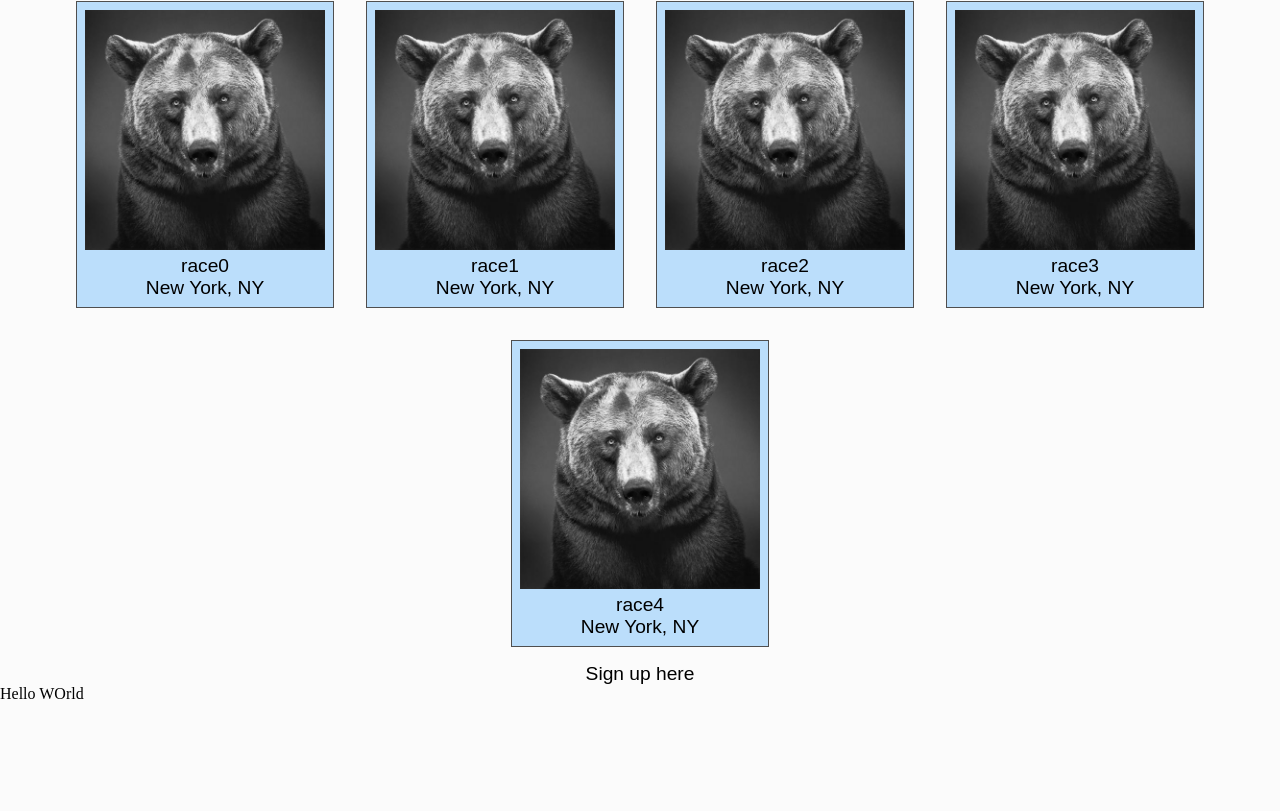
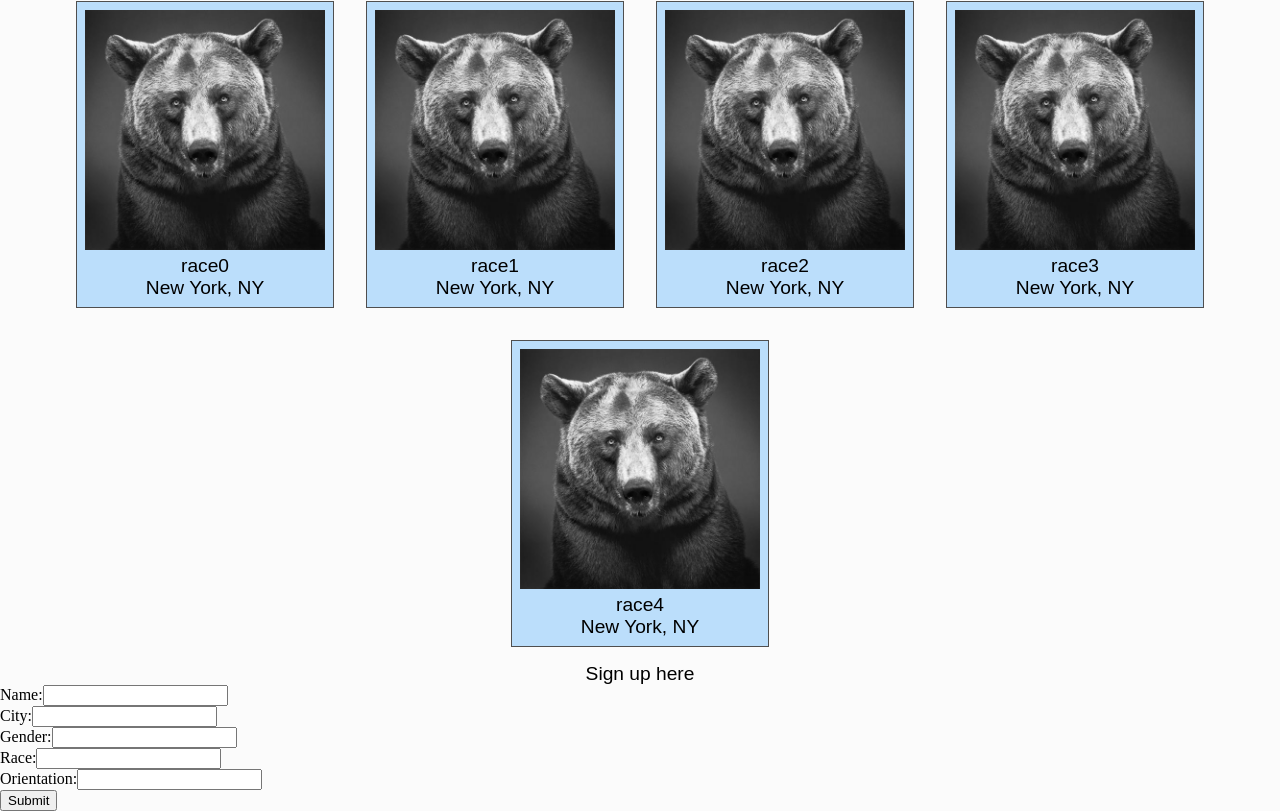
Before and after one commit to jeffersonteng/mosaic, a React app: page / in a window 1280 px wide. Shown: the part 404-1215 px from the top of the page. Before the commit the page ends 1107 px from the top, so only its background shows below. Built offline with nearby package versions, Linux system fonts and the light colour scheme; the HTML template or start-up script is replaced by a standard one.

Commit message:
Send a post request to /users on user creation

```diff
--- a/components/EditForm.js
+++ b/components/EditForm.js
@@ -11,9 +11,35 @@ class EditForm extends React.Component {
     }
 
     render() {
-        console.log('wah');
         return (
-            <div>Hello WOrld</div>
+            <form action="/users" method="POST">
+                <div>
+                    Name:
+                    <input type="text" name="name"/>
+                </div>
+
+                <div>
+                    City:
+                    <input type="text" name="city"/>
+                </div>
+
+                <div>
+                    Gender:
+                    <input type="text" name="gender"/>
+                </div>
+
+                <div>
+                    Race:
+                    <input type="text" name="race"/>
+                </div>
+
+                <div>
+                    Orientation:
+                    <input type="text" name="orientation"/>
+                </div>
+
+                <input type="submit"/>
+            </form>
         );
     }
 }
--- a/index.js
+++ b/index.js
@@ -1,8 +1,11 @@
 var express = require('express');
 var db = require('./db/DBClient');
+var bodyParser = require('body-parser');
 var app = express();
 
 app.use(express.static('public'));
+app.use(bodyParser.urlencoded({extended: false}));
+app.use(bodyParser.json());
 
 /*
  GET    /session/new gets the webpage that has the login form
@@ -23,6 +26,8 @@ app.get('/users/new', (req, res) => {
 });
 
 app.post('/users', (req, res) => {
+  console.log(req.body);
+  res.sendStatus(200);
   // on the form submission, do form validation
 
   // hook up the button to this endpoint
--- a/package.json
+++ b/package.json
@@ -23,6 +23,7 @@
     "babel-loader": "^6.2.4",
     "babel-preset-es2015": "^6.9.0",
     "babel-preset-react": "^6.11.1",
+    "body-parser": "^1.15.2",
     "css-loader": "^0.23.1",
     "express": "^4.14.0",
     "node-sass": "^3.8.0",
```
Also changed, not shown: static/edit.html (+0 -15 lines), 1 other file (tests, documents, lock files or other folders).
